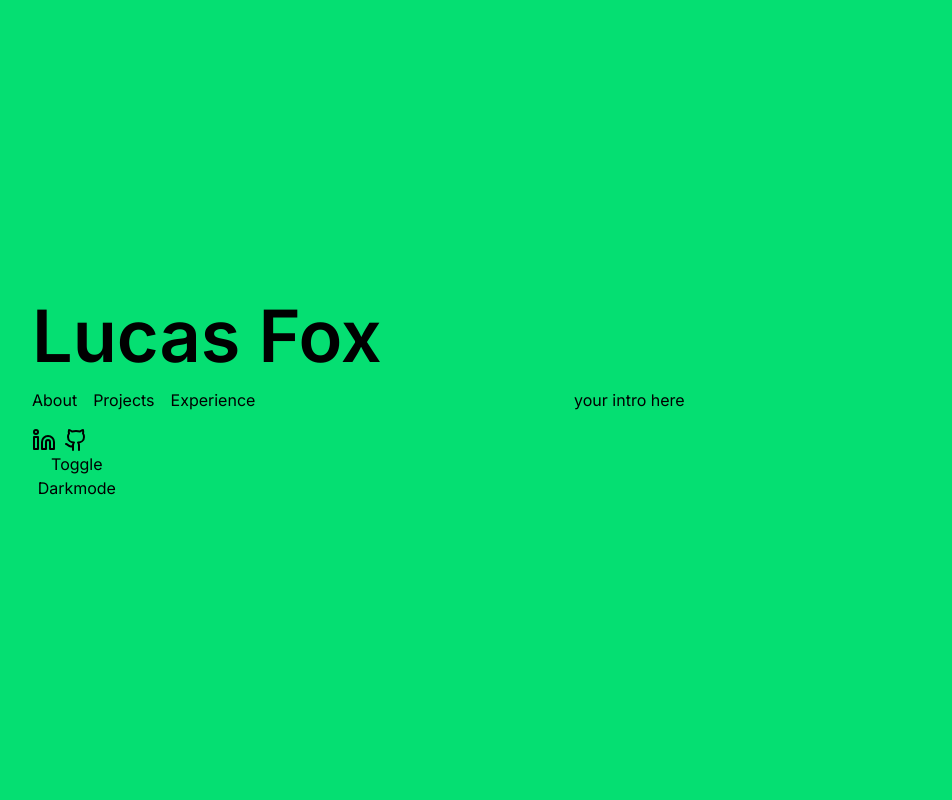
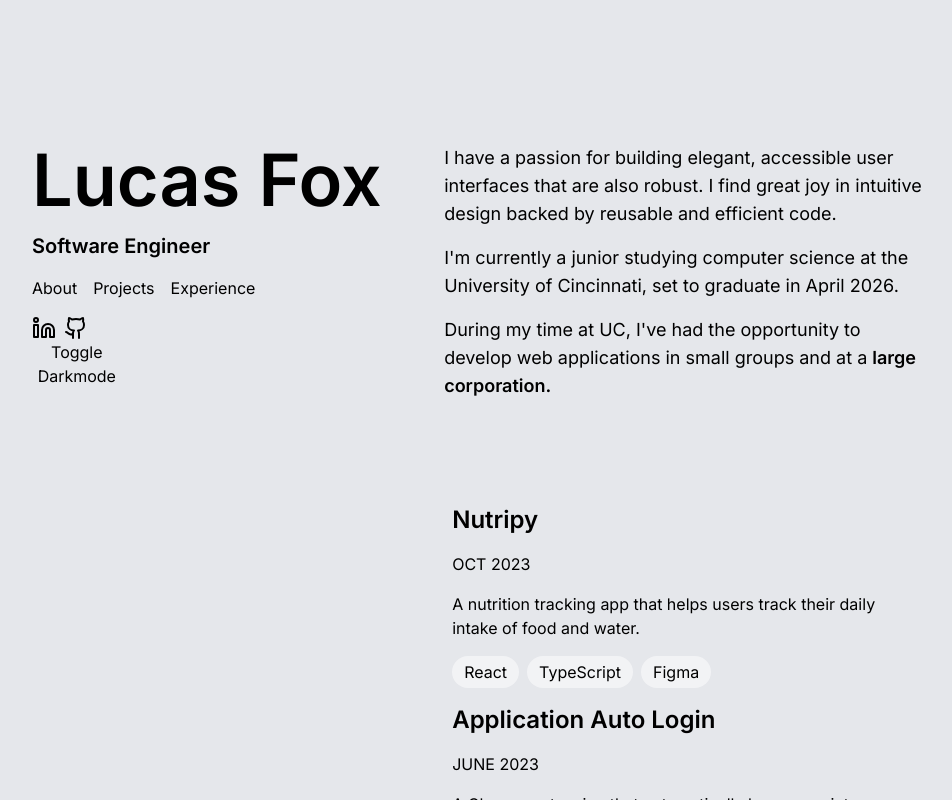
Before and after one commit to lukestonefox/portfolio, a React (Vite) app: page / in a window 1280 px wide. Shown: the whole page, without its empty margins (160-1112 px from the left). Built offline with nearby package versions, Linux system fonts and the light colour scheme.

Commit message:
layout overhaul, intro content

```diff
--- a/src/components/Experience.tsx
+++ b/src/components/Experience.tsx
@@ -22,11 +22,11 @@ const ExperienceData = [
 
 function Experience() {
   return (
-    <section id="experience" className="flex flex-col items-center justify-center h-screen py-4 gap-y-4">
+    <section id="experience" className="flex flex-col items-center justify-center w-full py-4 gap-y-4">
         {ExperienceData.map((data, index) => (
-            <div key={index} className="flex flex-row w-full p-2 duration-200 rounded-md gap-x-4 hover:bg-black/5 hover:[&>div>h1]:text-gray-800">
-                <p className="text-nowrap w-[15%] font-semibold text-md">{data.date}</p>
-                <div className="w-[60%] flex flex-col gap-y-2">
+            <div key={index} className="grid-cols-8 grid relative group p-2 duration-200 rounded-md gap-x-4 hover:bg-black/5 hover:[&>div>h1]:text-red-800">
+                <p className="col-span-2 mt-1 font-semibold tracking-wide text-nowrap text-md">{data.date}</p>
+                <div className="flex flex-col col-span-6 gap-y-2">
                     <h1 className="flex flex-row text-lg font-semibold text-nowrap gap-x-4">
                         <p>{data.title}</p><a href={data.companyLink} target="_blank" rel="noopener noreferrer" className="flex flex-row">Cincinnati Children's Hospital<ArrowUpRight absoluteStrokeWidth strokeWidth={1.25} size={12}/></a>
                     </h1>
--- a/src/components/Header.tsx
+++ b/src/components/Header.tsx
@@ -2,13 +2,16 @@ import {Linkedin, Github} from 'lucide-react';
 
 function Header() {
     return (
-        <header className="w-full flex flex-col gap-y-4">
-            <div className='font-semibold text-nowrap text-2xl md:text-4xl xl:text-7xl'>Lucas Fox</div>
-            <div className="flex flex-row gap-x-4">
-                <a href="#intro">About</a>
-                <a href="#projects">Projects</a>
-                <a href="#experience">Experience</a>
-            </div>
+        <header className="flex flex-col w-full gap-y-4">
+            <div className='text-2xl font-semibold text-nowrap md:text-4xl xl:text-7xl'>Lucas Fox</div>
+            <p className='text-xl font-semibold text-nowrap'>Software Engineer</p>
+            <nav>
+                <ul className="flex flex-row gap-x-4">
+                    <li><a href="#intro">About</a></li>
+                    <li><a href="#projects">Projects</a></li>
+                    <li><a href="#experience">Experience</a></li>
+                </ul>
+            </nav>
             <div className='flex flex-row gap-x-2'>
                 <a href="https://www.linkedin.com/in/ls-fox" target="_blank" rel="noreferrer noopener" title="LinkedIn">
                     <Linkedin size={24} />
--- a/src/components/Intro.tsx
+++ b/src/components/Intro.tsx
@@ -1,7 +1,9 @@
 function Intro() {
     return (
-        <section id="intro" className="flex flex-col items-center justify-center h-screen py-4 gap-y-4">
-            your intro here
+        <section id="intro" className="flex flex-col justify-center text-lg gap-y-4">
+            <p>I have a passion for building elegant, accessible user interfaces that are also robust. I find great joy in intuitive design backed by reusable and efficient code. </p>
+            <p>I'm currently a junior studying computer science at the University of Cincinnati, set to graduate in April 2026.  </p>
+            <p>During my time at UC, I've had the opportunity to develop web applications in small groups and at a <a className="font-semibold" href="https://cincinnatichildrens.org" target="_blank" rel="noopener noreferrer">large corporation.</a></p>
         </ section>
     )
 }
--- a/src/components/Projects.tsx
+++ b/src/components/Projects.tsx
@@ -25,7 +25,7 @@ const ProjectData: ProjectDataType[] = [
 
 function Projects() {
     return (
-        <section id="projects" className="flex flex-col items-center justify-center w-full h-screen py-8">
+        <section id="projects" className="flex flex-col items-center justify-center w-full py-8">
             {ProjectData.map((data, index) => (
                 <div key={index} className="flex flex-col w-full p-2 duration-200 rounded-md gap-y-4 hover:bg-black/5 hover:text-gray-800">
                     <h1 className="text-2xl font-semibold">{data.title}</h1>
--- a/src/pages/App.tsx
+++ b/src/pages/App.tsx
@@ -31,17 +31,17 @@ function App() {
 
   return (
     <>
-      <div className='flex w-screen h-screen bg-green-400 dark:bg-amber-400'>
-        <div className='flex flex-col items-center justify-between w-full h-full p-24 xl:px-48 xl:flex-row gap-y-4'>
+      <div className='flex w-screen h-screen bg-gray-200'>
+        <div className='flex flex-col justify-between w-full h-full mx-auto pt-36 xl:px-48 xl:flex-row gap-y-4'>
           <div className='w-full max-w-[10%]'>
             <Header />
             <button onClick={toggleDarkMode}>Toggle Darkmode</button>
           </div>
-          <div className='w-2/3 max-h-screen overflow-y-auto'>
+          <main className='w-[54%] max-h-screen flex flex-col gap-y-16 overflow-y-auto'>
             <Intro />
             <Projects />
             <Experience />
-          </div>
+          </main>
         </div>
       </div>
     </>
```
